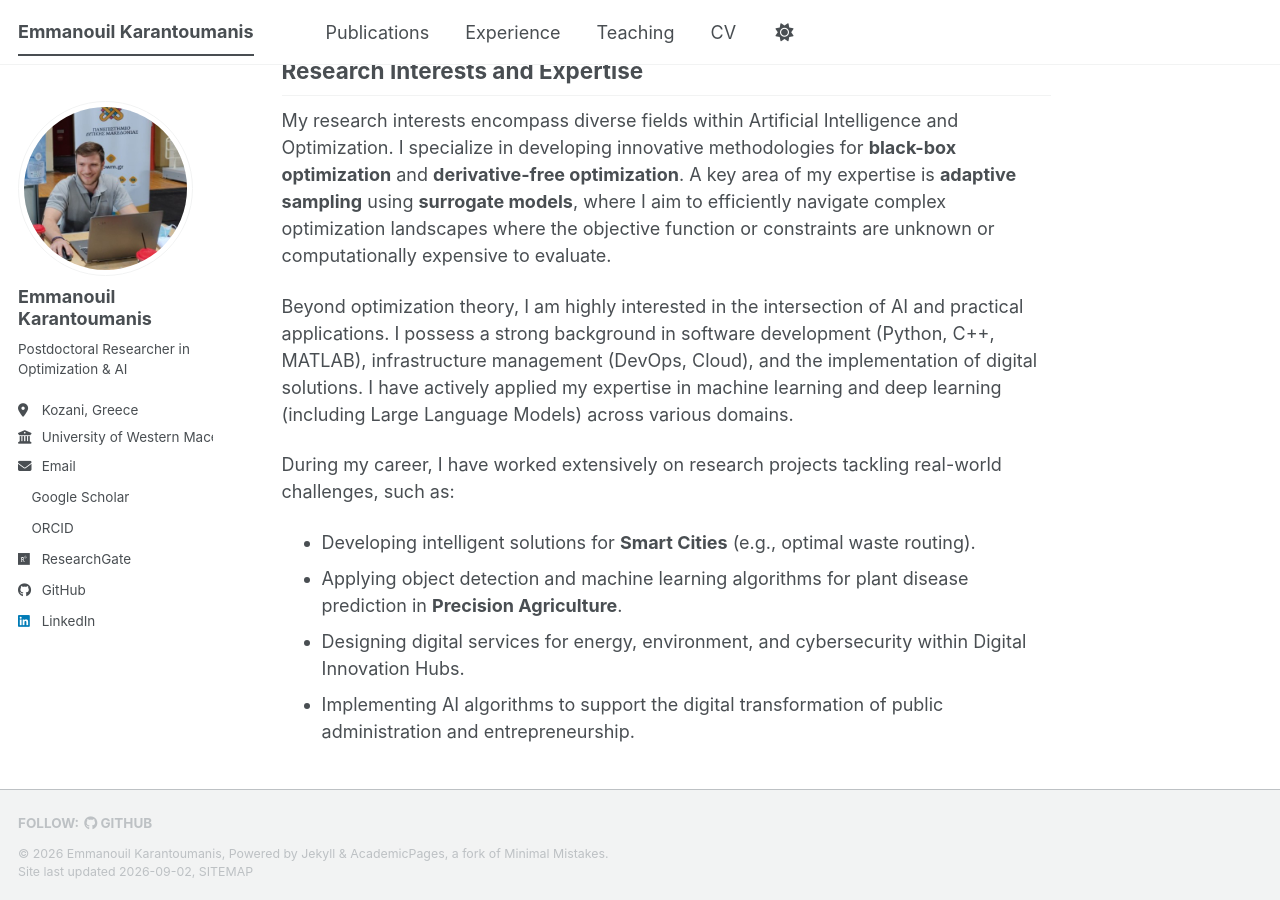
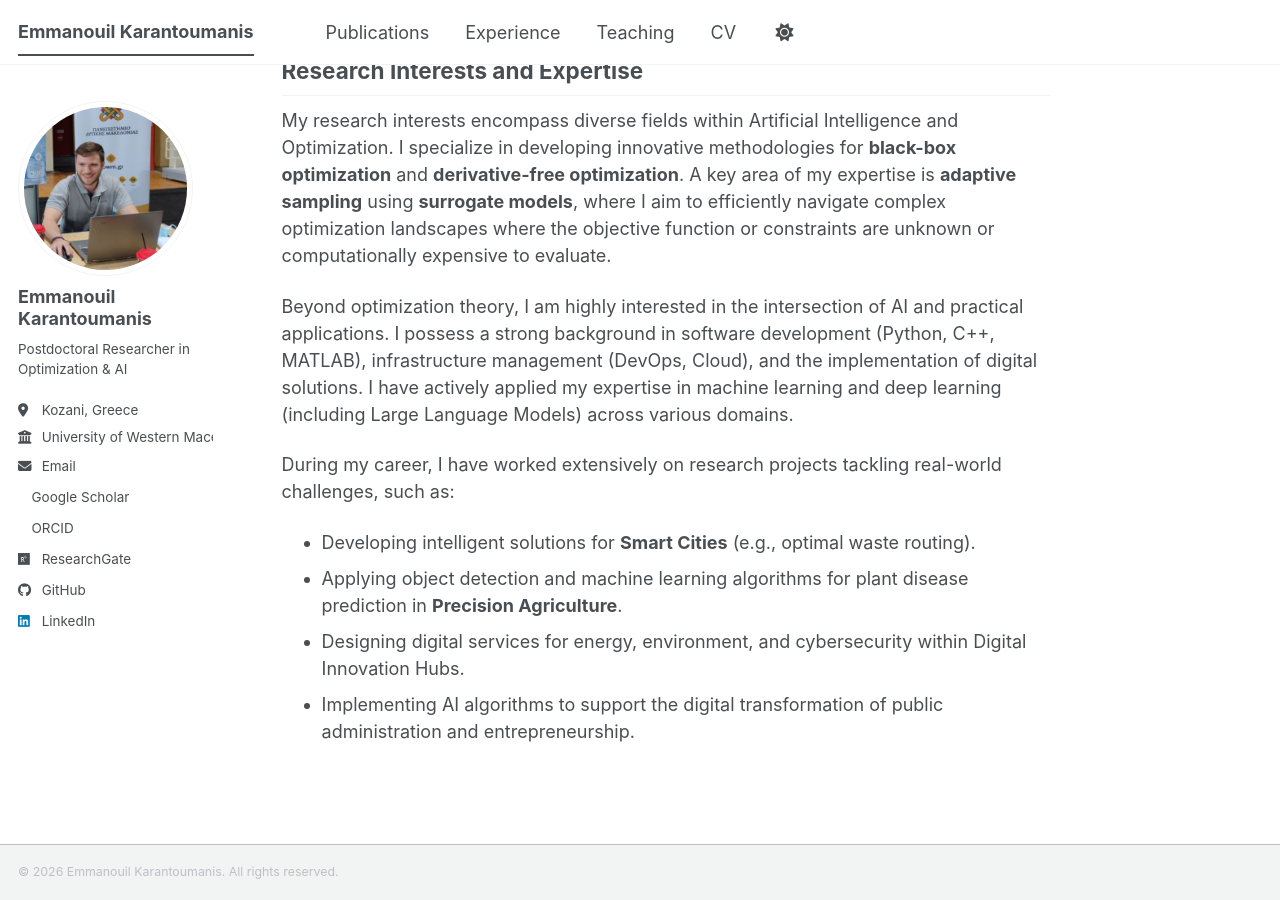
Before and after one commit to Karantoumanis/Karantoumanis.github.io, a Jekyll site: the page built from _pages/about.md, in a window 1280 px wide and 900 px high, scrolled down 529 px. Built offline with Jekyll 4.4.1, drawn with Linux system fonts in a browser that asks for light colours; a style sheet for code colours, icons or effects is not loaded.

Commit message:
Update footer to remove social links and add copyright
Removed social media links from the footer and added a copyright notice.

```diff
--- a/_includes/footer.html
+++ b/_includes/footer.html
@@ -1,25 +1,3 @@
-{% include base_path %}
-
-{% if site.author.github or site.author.bitbucket or site.atom_feed.hide != true %}
-<div class="page__footer-follow">
-  <ul class="social-icons">
-    {% if site.data.ui-text[site.locale].follow_label %}
-      <li><strong>{{ site.data.ui-text[site.locale].follow_label }}</strong></li>
-    {% endif %}
-    {% if site.author.github %}
-      <li><a href="https://github.com/{{ site.author.github }}"><i class="fab fa-github" aria-hidden="true"></i> GitHub</a></li>
-    {% endif %}
-    {% if site.author.bitbucket %}
-      <li><a href="https://bitbucket.org/{{ site.author.bitbucket }}"><i class="fab fa-bitbucket" aria-hidden="true"></i> Bitbucket</a></li>
-    {% endif %}
-    {% if site.atom_feed.hide != true %}
-    <li><a href="{% if site.atom_feed.path %}{{ site.atom_feed.path }}{% else %}{{ base_path }}/feed.xml{% endif %}"><i class="fa fa-fw fa-rss-square" aria-hidden="true"></i> {{ site.data.ui-text[site.locale].feed_label | default: "Feed" }}</a></li>
-    {% endif %}
-  </ul>
+<div class="page__footer-copyright">
+  &copy; {{ site.time | date: '%Y' }} {{ site.name | default: site.title }}. All rights reserved.
 </div>
-{% endif %}
-
-<div class="page__footer-copyright">
-  &copy; {{ site.time | date: '%Y' }} {{ site.name | default: site.title }}, {{ site.data.ui-text[site.locale].powered_by | default: "Powered by" }} <a href="https://jekyllrb.com" rel="nofollow">Jekyll</a> &amp; <a href="https://github.com/academicpages/academicpages.github.io">AcademicPages</a>, a fork of <a href="https://mademistakes.com/work/minimal-mistakes-jekyll-theme/" rel="nofollow">Minimal Mistakes</a>.<br />
-  Site last updated {{ "now" | date: '%Y-%m-%d' }}, <a href="/sitemap/" style="text-transform: uppercase;">{{ site.data.ui-text[site.locale].site_map | default: "Sitemap" }}</a>
-</div>
```
